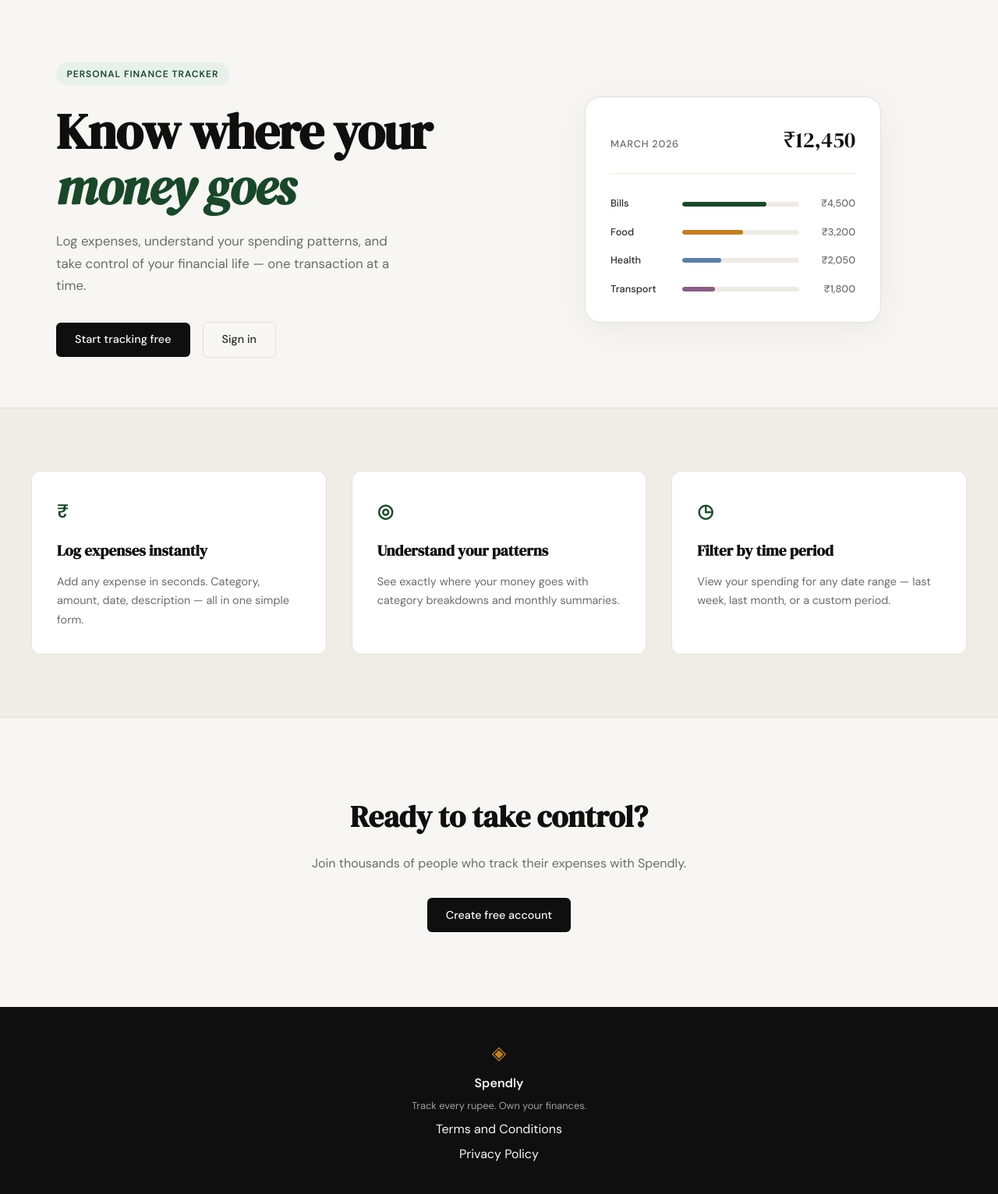
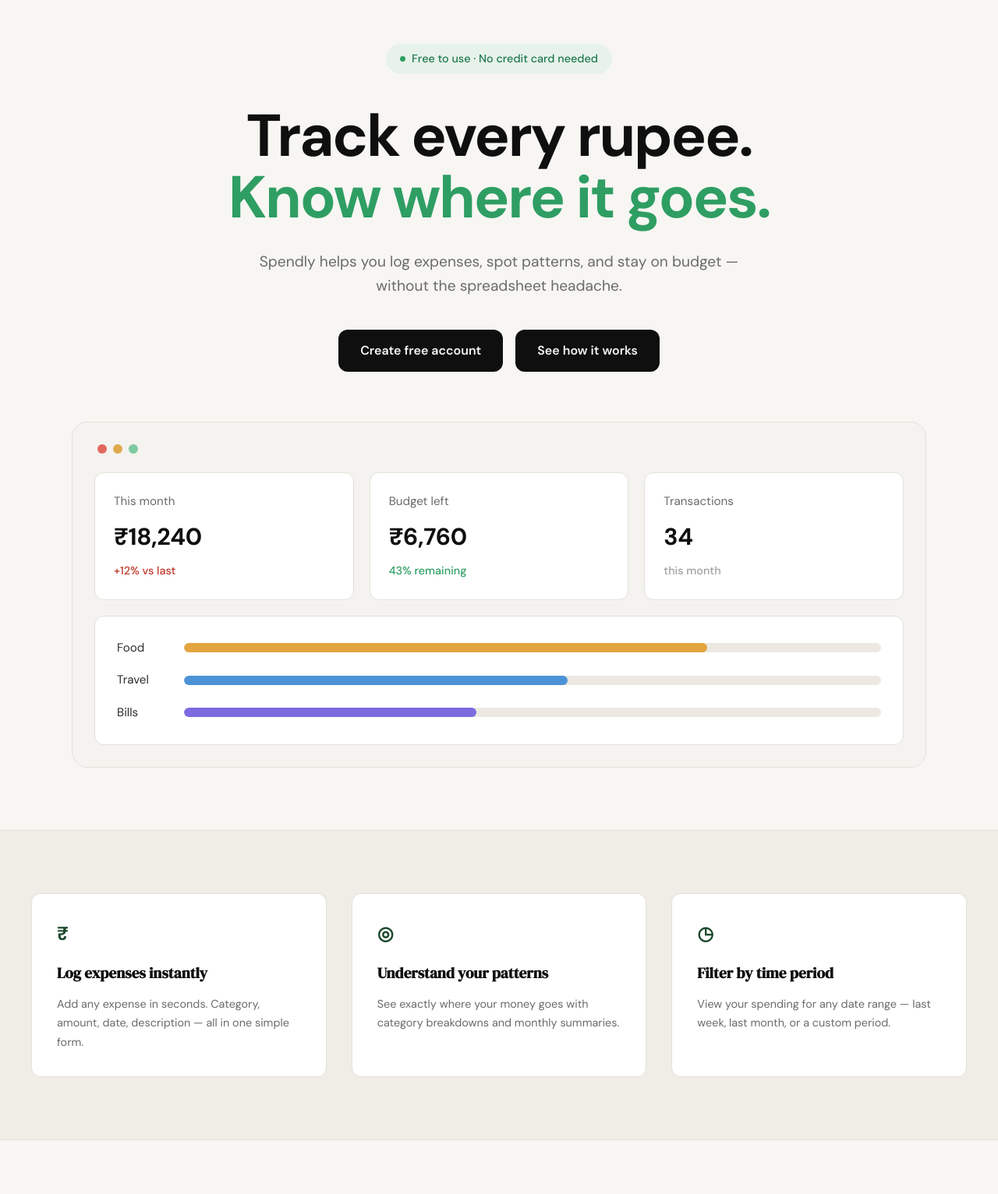
Before and after one commit to Ankit1357/Spendly, a Flask app: page / in a window 1280 px wide. Shown: the part 61-1593 px from the top of the page at 78% size. Run offline with Flask 3, Linux system fonts and the light colour scheme.

Commit message:
Update landing hero to match mockup
Co-Authored-By: Claude Opus 4.8 <noreply@anthropic.com>

```diff
--- /dev/null
+++ b/expense-tracker/static/css/landing.css
@@ -0,0 +1,208 @@
+/* ================================================================== */
+/* Landing hero — matches the Spendly hero mockup                     */
+/* Loaded after style.css, so these rules override the base .hero.    */
+/* ================================================================== */
+
+.hero {
+    display: flex;
+    flex-direction: column;
+    align-items: center;
+    text-align: center;
+    gap: 0;
+    max-width: 1160px;
+    margin: 0 auto;
+    padding: 3.5rem 2rem 5rem;
+}
+
+/* ---- Badge ---- */
+.hero-badge {
+    display: inline-flex;
+    align-items: center;
+    gap: 0.5rem;
+    background: #e7f2ea;
+    color: #1f7a4d;
+    font-size: 0.9rem;
+    font-weight: 500;
+    letter-spacing: 0;
+    text-transform: none;
+    padding: 0.5rem 1.1rem;
+    border-radius: 999px;
+    margin-bottom: 2.5rem;
+}
+
+.hero-badge-dot {
+    width: 7px;
+    height: 7px;
+    border-radius: 50%;
+    background: #2f9e63;
+}
+
+/* ---- Headline ---- */
+.hero-title {
+    font-family: var(--font-body);
+    font-weight: 700;
+    font-size: clamp(2.75rem, 7vw, 4.75rem);
+    line-height: 1.04;
+    letter-spacing: -0.03em;
+    color: var(--ink);
+    margin-bottom: 1.75rem;
+}
+
+.hero-title-accent {
+    color: #2f9e63;
+}
+
+/* ---- Subtitle ---- */
+.hero-subtitle {
+    font-size: 1.2rem;
+    color: var(--ink-muted);
+    line-height: 1.6;
+    max-width: 620px;
+    margin: 0 auto 2.5rem;
+}
+
+/* ---- Buttons ---- */
+.hero-actions {
+    display: flex;
+    gap: 1rem;
+    justify-content: center;
+    margin-bottom: 4rem;
+}
+
+.hero-btn {
+    display: inline-block;
+    background: var(--ink);
+    color: var(--paper);
+    padding: 0.9rem 1.75rem;
+    border-radius: var(--radius-md);
+    font-family: var(--font-body);
+    font-size: 1rem;
+    font-weight: 600;
+    border: none;
+    cursor: pointer;
+    transition: background 0.2s;
+    text-decoration: none;
+}
+
+.hero-btn:hover { background: #000; }
+
+/* ================================================================== */
+/* Dashboard mock                                                     */
+/* ================================================================== */
+
+.hero-dashboard {
+    width: 100%;
+    max-width: 1120px;
+    background: #f4f3ef;
+    border: 1px solid var(--border);
+    border-radius: var(--radius-lg);
+    padding: 1.75rem;
+    text-align: left;
+}
+
+.dash-dots {
+    display: flex;
+    gap: 0.5rem;
+    margin-bottom: 1.5rem;
+    padding-left: 0.25rem;
+}
+
+.dash-dot {
+    width: 12px;
+    height: 12px;
+    border-radius: 50%;
+}
+
+.dash-dot-r { background: #e2685f; }
+.dash-dot-y { background: #e0aa4b; }
+.dash-dot-g { background: #7ecaa0; }
+
+/* ---- Stat tiles ---- */
+.dash-stats {
+    display: grid;
+    grid-template-columns: repeat(3, 1fr);
+    gap: 1.25rem;
+    margin-bottom: 1.25rem;
+}
+
+.dash-stat {
+    display: flex;
+    flex-direction: column;
+    background: var(--paper-card);
+    border: 1px solid var(--border);
+    border-radius: var(--radius-md);
+    padding: 1.5rem;
+}
+
+.dash-stat-label {
+    font-size: 0.95rem;
+    color: var(--ink-muted);
+    margin-bottom: 0.6rem;
+}
+
+.dash-stat-value {
+    font-family: var(--font-body);
+    font-weight: 700;
+    font-size: 1.9rem;
+    color: var(--ink);
+    letter-spacing: -0.01em;
+    margin-bottom: 0.5rem;
+}
+
+.dash-stat-delta {
+    font-size: 0.9rem;
+    font-weight: 500;
+}
+
+.dash-up { color: var(--danger); }
+.dash-good { color: #2f9e63; }
+.dash-muted { color: var(--ink-faint); }
+
+/* ---- Category bars ---- */
+.dash-bars {
+    display: flex;
+    flex-direction: column;
+    gap: 1.1rem;
+    background: var(--paper-card);
+    border: 1px solid var(--border);
+    border-radius: var(--radius-md);
+    padding: 1.75rem;
+}
+
+.dash-bar-row {
+    display: grid;
+    grid-template-columns: 70px 1fr;
+    align-items: center;
+    gap: 1rem;
+}
+
+.dash-bar-cat {
+    font-size: 0.95rem;
+    color: var(--ink-soft);
+}
+
+.dash-bar-track {
+    height: 12px;
+    background: #ece9e3;
+    border-radius: 999px;
+    overflow: hidden;
+}
+
+.dash-bar {
+    height: 100%;
+    border-radius: 999px;
+}
+
+.dash-bar-food { background: #e3a53f; }
+.dash-bar-travel { background: #4b93d6; }
+.dash-bar-bills { background: #7c6ce0; }
+
+/* ================================================================== */
+/* Responsive                                                         */
+/* ================================================================== */
+
+@media (max-width: 760px) {
+    .hero-actions { flex-direction: column; width: 100%; max-width: 320px; }
+    .hero-btn { width: 100%; }
+    .dash-stats { grid-template-columns: 1fr; }
+}
--- a/expense-tracker/templates/landing.html
+++ b/expense-tracker/templates/landing.html
@@ -2,59 +2,70 @@
 
 {% block title %}Spendly — Track Every Rupee{% endblock %}
 
+{% block head %}
+<link href="https://fonts.googleapis.com/css2?family=DM+Sans:wght@700&display=swap" rel="stylesheet">
+<link rel="stylesheet" href="{{ url_for('static', filename='css/landing.css') }}">
+{% endblock %}
+
 {% block content %}
 
 <section class="hero">
-    <div class="hero-inner">
-        <div class="hero-badge">Personal Finance Tracker</div>
+    <div class="hero-badge">
+        <span class="hero-badge-dot"></span>Free to use · No credit card needed
+    </div>
     <h1 class="hero-title">
-            Know where your<br>
-            <em>money goes</em>
+        Track every rupee.<br>
+        <span class="hero-title-accent">Know where it goes.</span>
     </h1>
     <p class="hero-subtitle">
-            Log expenses, understand your spending patterns,
-            and take control of your financial life —
-            one transaction at a time.
+        Spendly helps you log expenses, spot patterns, and stay
+        on budget — without the spreadsheet headache.
     </p>
     <div class="hero-actions">
-            <a href="{{ url_for('register') }}" class="btn-primary">Start tracking free</a>
-            <a href="{{ url_for('login') }}" class="btn-ghost">Sign in</a>
+        <a href="{{ url_for('register') }}" class="hero-btn">Create free account</a>
+        <a href="#" class="hero-btn">See how it works</a>
+    </div>
+
+    <div class="hero-dashboard">
+        <div class="dash-dots">
+            <span class="dash-dot dash-dot-r"></span>
+            <span class="dash-dot dash-dot-y"></span>
+            <span class="dash-dot dash-dot-g"></span>
+        </div>
+        <div class="dash-stats">
+            <div class="dash-stat">
+                <span class="dash-stat-label">This month</span>
+                <span class="dash-stat-value">₹18,240</span>
+                <span class="dash-stat-delta dash-up">+12% vs last</span>
+            </div>
+            <div class="dash-stat">
+                <span class="dash-stat-label">Budget left</span>
+                <span class="dash-stat-value">₹6,760</span>
+                <span class="dash-stat-delta dash-good">43% remaining</span>
+            </div>
+            <div class="dash-stat">
+                <span class="dash-stat-label">Transactions</span>
+                <span class="dash-stat-value">34</span>
+                <span class="dash-stat-delta dash-muted">this month</span>
             </div>
         </div>
-    <div class="hero-visual">
-        <div class="mock-card">
-            <div class="mock-card-header">
-                <span class="mock-label">March 2026</span>
-                <span class="mock-total">₹12,450</span>
+        <div class="dash-bars">
+            <div class="dash-bar-row">
+                <span class="dash-bar-cat">Food</span>
+                <div class="dash-bar-track">
+                    <div class="dash-bar dash-bar-food" style="width: 75%"></div>
                 </div>
-            <div class="mock-bars">
-                <div class="mock-bar-row">
-                    <span class="mock-cat">Bills</span>
-                    <div class="mock-bar-track">
-                        <div class="mock-bar" style="width: 72%"></div>
             </div>
-                    <span class="mock-amt">₹4,500</span>
+            <div class="dash-bar-row">
+                <span class="dash-bar-cat">Travel</span>
+                <div class="dash-bar-track">
+                    <div class="dash-bar dash-bar-travel" style="width: 55%"></div>
                 </div>
-                <div class="mock-bar-row">
-                    <span class="mock-cat">Food</span>
-                    <div class="mock-bar-track">
-                        <div class="mock-bar mock-bar-2" style="width: 52%"></div>
             </div>
-                    <span class="mock-amt">₹3,200</span>
-                </div>
-                <div class="mock-bar-row">
-                    <span class="mock-cat">Health</span>
-                    <div class="mock-bar-track">
-                        <div class="mock-bar mock-bar-3" style="width: 33%"></div>
-                    </div>
-                    <span class="mock-amt">₹2,050</span>
-                </div>
-                <div class="mock-bar-row">
-                    <span class="mock-cat">Transport</span>
-                    <div class="mock-bar-track">
-                        <div class="mock-bar mock-bar-4" style="width: 28%"></div>
-                    </div>
-                    <span class="mock-amt">₹1,800</span>
+            <div class="dash-bar-row">
+                <span class="dash-bar-cat">Bills</span>
+                <div class="dash-bar-track">
+                    <div class="dash-bar dash-bar-bills" style="width: 42%"></div>
                 </div>
             </div>
         </div>
```
Lines whose indentation alone changed are shown as unchanged.
